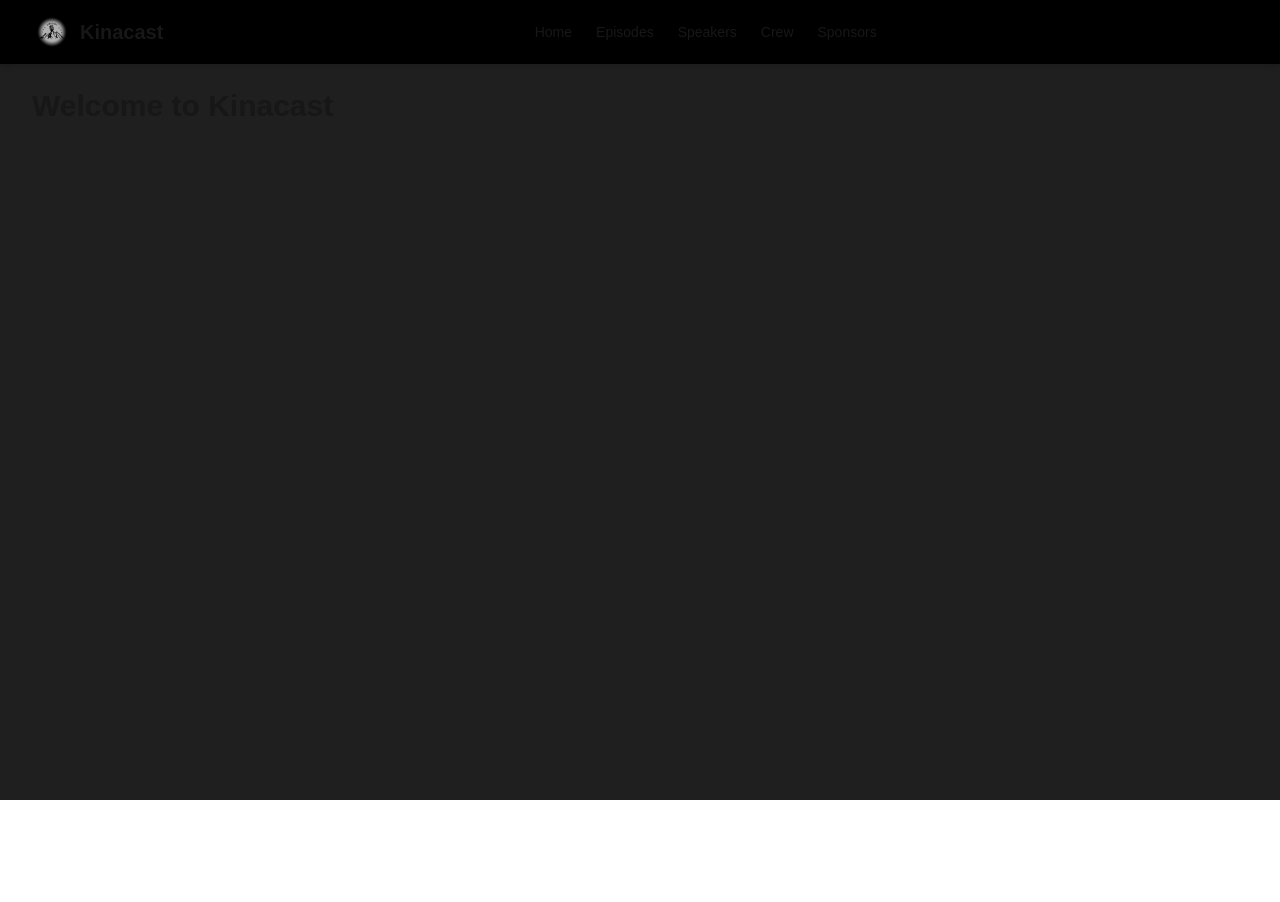
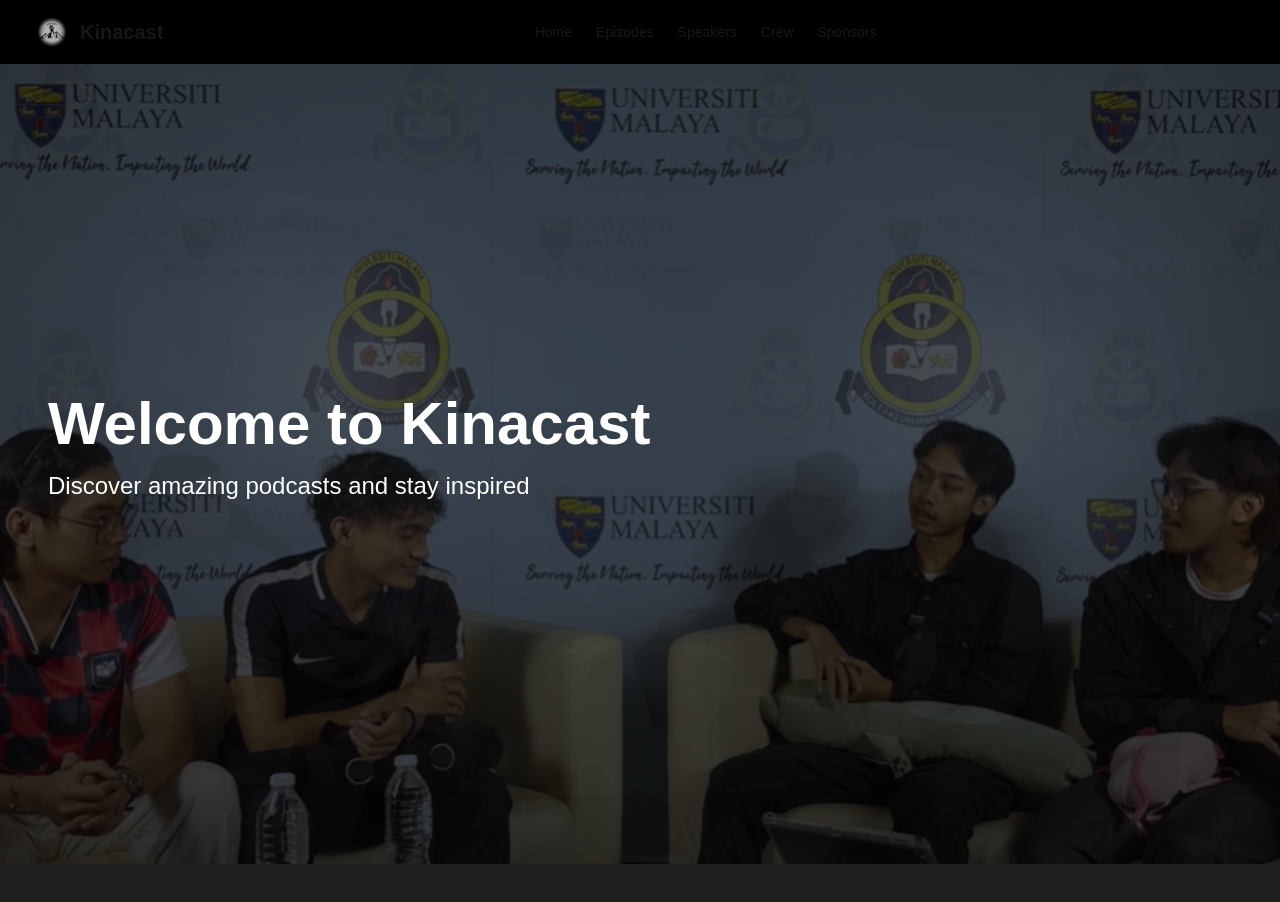
Before and after one commit to AdamAzuddin/Kinacast, a Next.js app: page / in a window 1280 px wide. Shown: the top 902 px of the page. Before the commit the page ends 800 px from the top, so only its background shows below. Built offline with nearby package versions, Linux system fonts and the light colour scheme.

Commit message:
added hero

```diff
--- a/app/page.tsx
+++ b/app/page.tsx
@@ -1,12 +1,12 @@
-import Header from '../components/Header'
+import Hero from '@/components/Hero'
+import Header from '@/components/Header'
 
 export default function Home() {
   return (
     <div className="bg-[#1F1F1F] min-h-screen">
       <Header />
+      <Hero/>
       <main className="max-w-7xl mx-auto py-6 sm:px-6 lg:px-8">
-        {/* Your main content goes here */}
-        <h1 className="text-3xl font-bold">Welcome to Kinacast</h1>
       </main>
     </div>
   )
--- /dev/null
+++ b/components/Hero.tsx
@@ -0,0 +1,52 @@
+'use client'
+
+import { useState, useEffect } from 'react'
+import Image from 'next/image'
+
+const images = [
+  '/hero-ep1.png',
+  '/hero-ep2.png'
+]
+
+export default function Hero() {
+  const [currentImageIndex, setCurrentImageIndex] = useState(0)
+
+  useEffect(() => {
+    const interval = setInterval(() => {
+      setCurrentImageIndex((prevIndex) => (prevIndex + 1) % images.length)
+    }, 1600)
+
+    return () => clearInterval(interval)
+  }, [])
+
+  return (
+    <div className="relative w-full h-screen overflow-hidden">
+      {images.map((image, index) => (
+        <div
+          key={image}
+          className={`absolute inset-0 transition-opacity duration-1000 ease-in ${
+            index === currentImageIndex ? 'opacity-100' : 'opacity-0'
+          }`}
+        >
+          <Image
+            src={image}
+            alt={`Hero image ${index + 1}`}
+            layout="fill"
+            objectFit="cover"
+            quality={100}
+            priority
+          />
+        </div>
+      ))}
+      <div className="absolute inset-0 bg-black bg-opacity-60" />
+      <div className="absolute inset-0 flex flex-col justify-center items-start p-6 sm:p-12 max-w-4xl">
+        <h1 className="text-4xl sm:text-5xl md:text-6xl font-bold text-white mb-4">
+          Welcome to Kinacast
+        </h1>
+        <p className="text-lg sm:text-xl md:text-2xl text-white mb-8">
+          Discover amazing podcasts and stay inspired
+        </p>
+      </div>
+    </div>
+  )
+}
```
Also changed, not shown: public/hero-ep1.png (added), public/hero-ep2.png (added).
